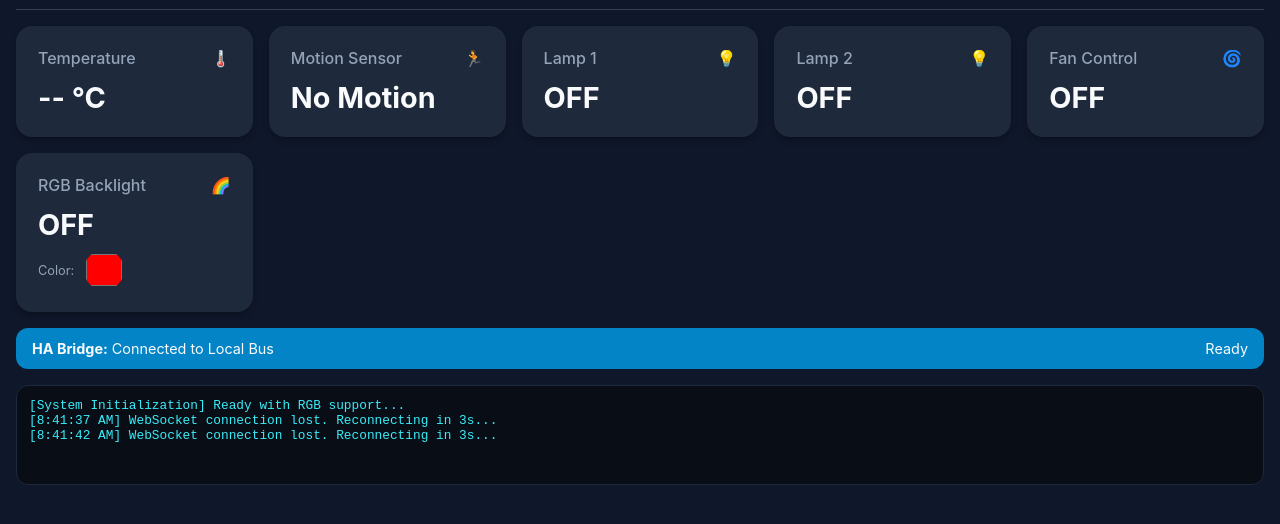
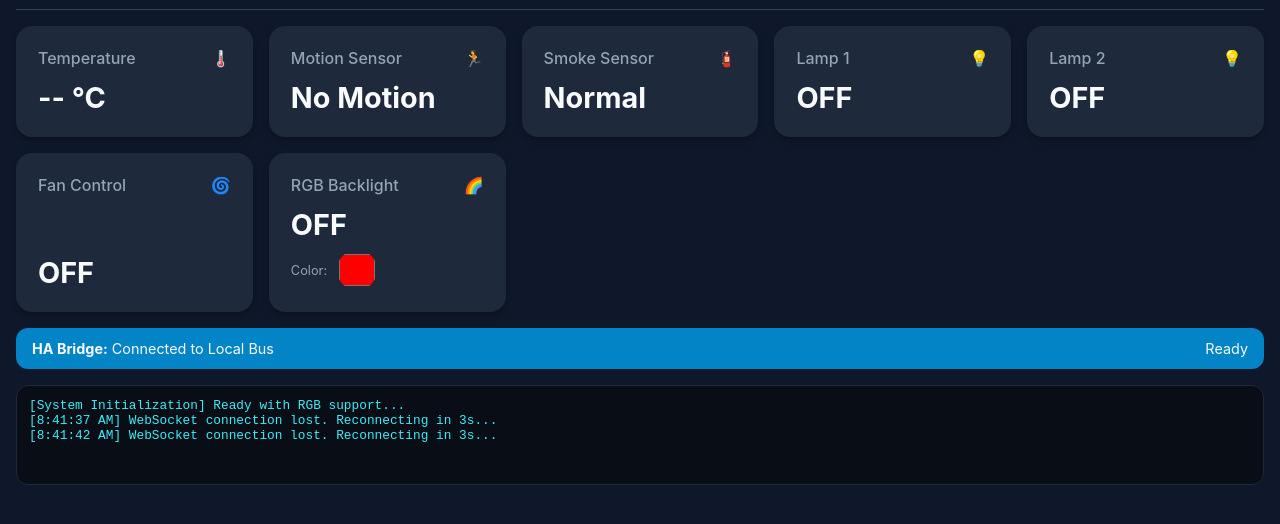
Before and after one commit to pashaggg10-spec/project, a website: page public/index.html in a window 1280 px wide. Shown: the part 48-572 px from the top of the page. Drawn offline with Linux system fonts and the light colour scheme.

Commit message:
Add smoke sensor card to index.html

```diff
--- a/public/index.html
+++ b/public/index.html
@@ -185,6 +185,14 @@
             </div>
             <div class="card-value" id="val-motion">No Motion</div>
         </div>
+        <!-- Датчик дыма (Zigbee) -->
+        <div class="card card-smoke" id="card-smoke">
+            <div class="card-header">
+                <span class="card-title">Smoke Sensor</span>
+                <span>🧯</span>
+            </div>
+            <div class="card-value" id="val-smoke">Normal</div>
+        </div>
 
         <!-- Лампа 1 -->
         <div class="card card-btn" id="btn-lamp1" onclick="sendCommand('TOGGLE_LAMP_1')">
```
